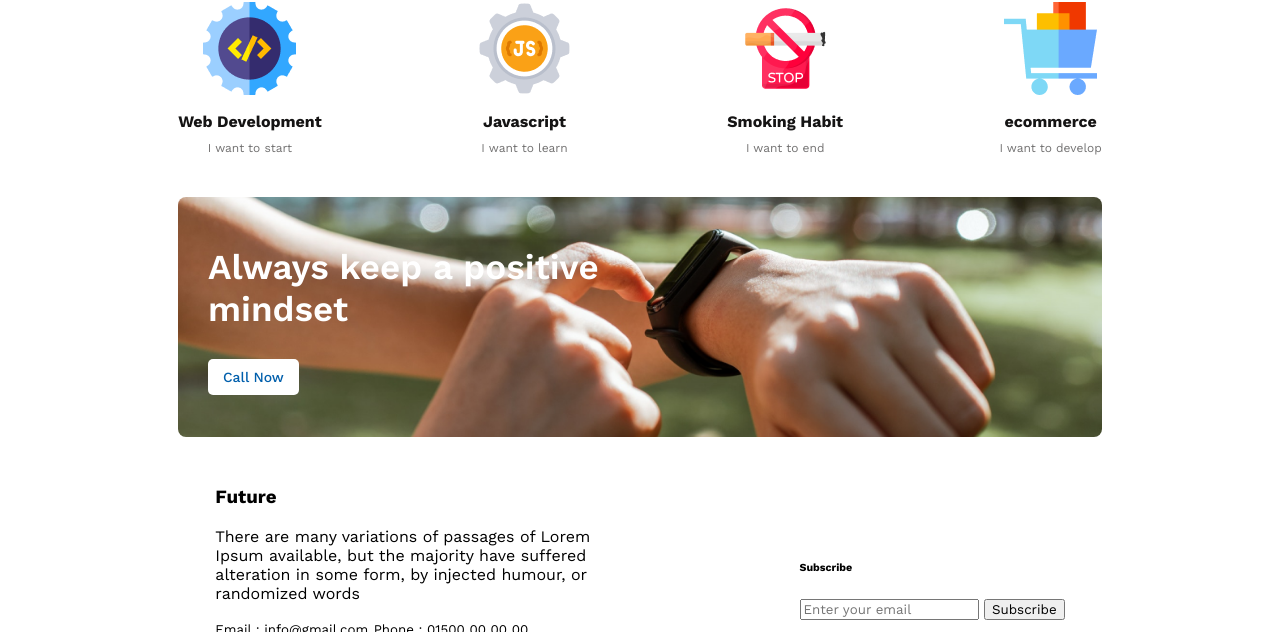
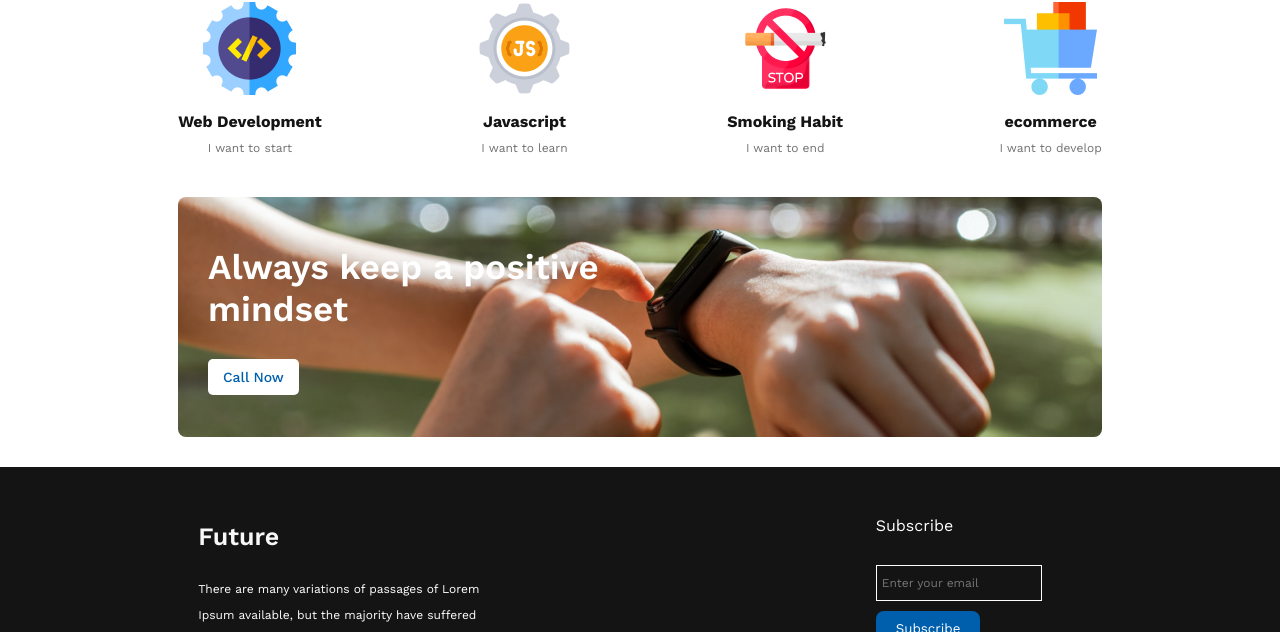
Before and after one commit to mamunurrashid01/new-year-project, a plain HTML site: page index.html in a window 1280 px wide. Shown: the part 1781-2413 px from the top of the page. Drawn offline with nearby package versions, Linux system fonts and the light colour scheme.

Commit message:
final submition

```diff
--- a/css/style.css
+++ b/css/style.css
@@ -162,14 +162,56 @@ body {
     display: flex;
     justify-content: space-around;
     align-items: center;
-    width: 80%;
     margin: auto;
+    background: #151414;
 }
 .footer-future{
-    width: 40%;
+    padding: 30px 0 0 0;
 }
-.footer-subscrib{
-    60%
+.footer-subscribe{
+    padding: 0 40px 0 0;
+}
+.footer-header{
+    color: #F8F8F8;
+    font-size: 25px;
+    font-weight: 600;
+}
+.footer-title{
+    color: #FFF;
+    font-size: 12px;
+    font-weight: 400;
+    line-height: 26px;
+}
+small{
+    color: #FFF;
+    font-size: 12px;
+    font-weight: 400;
+    line-height: 26px;
+    display: block;
+}
+.subscriber-header{
+    color: #FFF;
+    font-size: 16px;
+    font-weight: 400;
+    margin-top: -100px;
+
+}
+input[type="email"]{
+    background: #151414;
+    margin-top: -20px;
+    border: 1px solid #fff;
+    color: #F3F3F3;
+    font-size: 12px;
+    font-weight: 400;
+    padding: 10px 5px;
+    margin-bottom: 10px;
+}
+button{
+    border-radius: 8px;
+    background: #005FAC;
+    border: none;
+    padding: 10px 20px;
+    color: #fff;
 }
 
 /*-----------plan section style end-------------*/
--- a/index.html
+++ b/index.html
@@ -79,7 +79,7 @@
         <div class="footer-section">
             <div class="footer-future">
                 <h3 class="footer-header">Future</h3>
-                <p class="footer-title">There are many variations of passages of Lorem Ipsum available, but the majority have suffered alteration in some form, by injected humour, or randomized words</p>
+                <p class="footer-title">There are many variations of passages of Lorem <br> Ipsum available, but the majority have suffered <br> alteration in some form, by injected humour, or <br> randomized words</p>
                 <small>Email : info@gmail.com</small>
                 <small>Phone : 01500 00 00 00</small>
                 <div class="footer-icon">
@@ -88,9 +88,9 @@
                 <img src="../icons/youtube.png" alt="">
                 </div>
             </div>
-            <div class="footer-subscrib">
-                <h6 class="subcriber-header">Subscribe</h6>
-                <input type="email" name="mail" id="mail" placeholder="Enter your email">
+            <div class="footer-subscribe">
+                <h6 class="subscriber-header">Subscribe</h6>
+                <input type="email" name="mail" id="mail" placeholder="Enter your email"><br>
                 <button>Subscribe</button>
             </div>
         </div>
```
